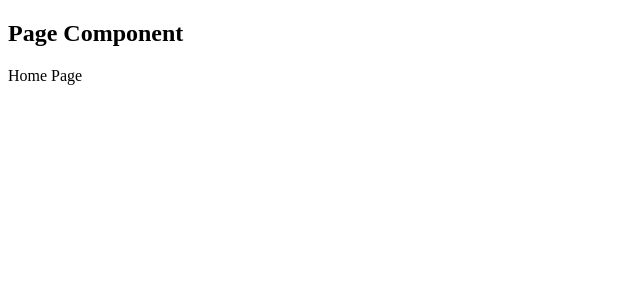
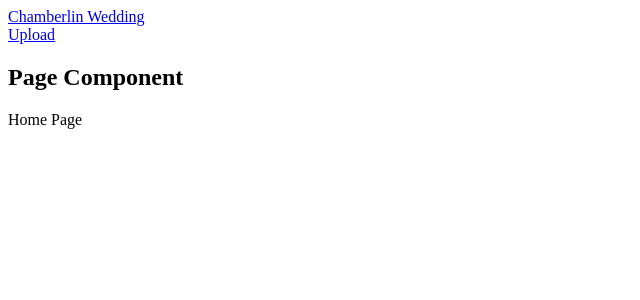
Before and after one commit to kechamberlin/chamberlin-wedding, a Next.js app in the folder frontend/: page / in a window 1280 px wide. Shown: the top 300 px of the page, without its empty margins (0-640 px from the left). Built offline with nearby package versions, Linux system fonts and the light colour scheme.

Commit message:
Imported and rendered Header Component.

```diff
--- a/frontend/components/Page.js
+++ b/frontend/components/Page.js
@@ -1,6 +1,9 @@
+import Header from './Header';
+
 export default function Page({ children }) {
   return (
     <div>
+      <Header />
       <h2>Page Component</h2>
       {children}
     </div>
```
